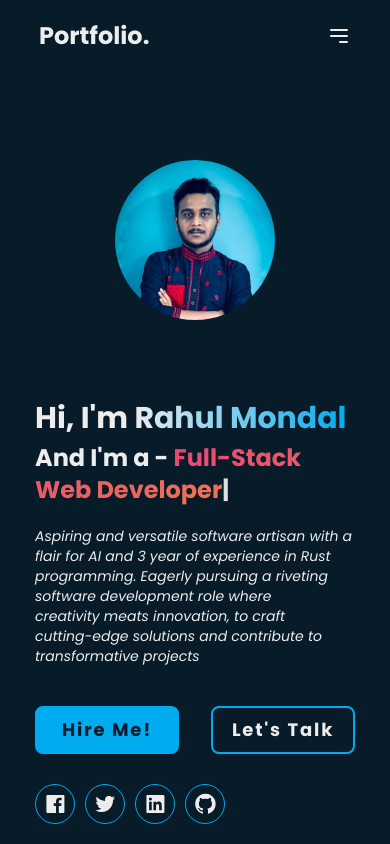
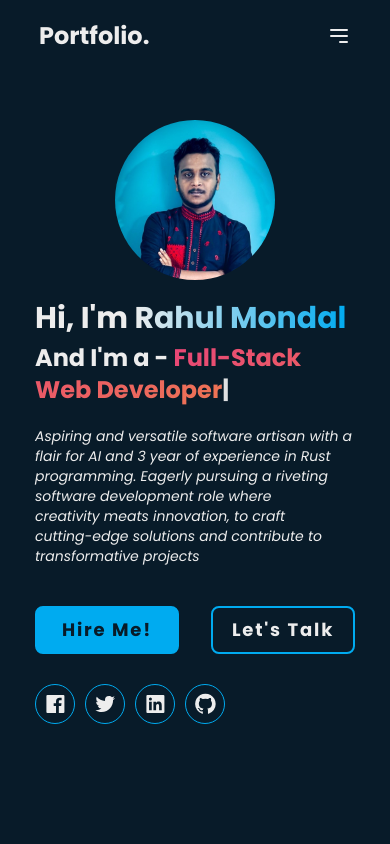
Before and after one commit to Rahul721999/my-portfolio, a React (Vite) app: page / in a window 390 px wide. Shown: the top 844 px of the page. Built offline with nearby package versions, Linux system fonts and the light colour scheme; no server answers.

Commit message:
fix: home page items center on tablet view

```diff
--- a/src/components/Photo/Photo.jsx
+++ b/src/components/Photo/Photo.jsx
@@ -3,7 +3,7 @@ import './Photo.css'
 
 const Photo = () => {
     return (
-        <div className="justify-center items-center rounded-full profile-photo w-40 laptop:w-fit">
+        <div className="justify-center items-center rounded-full profile-photo w-40 tablet:w-fit">
             <img
                 src='./profile_photo.png'
                 alt='desktop-profile'
--- a/src/pages/Home/Homepage.jsx
+++ b/src/pages/Home/Homepage.jsx
@@ -7,14 +7,14 @@ const Home = () => {
     const el = useRef(null);
     useTypedEffect(el);
     return (
-        <section id="home" className="flex flex-col laptop:flex-row justify-start items-center section-container">
-            <div className="tablet:w-3/5 order-2 laptop:order-1">
+        <section id="home" className="flex flex-col tablet:flex-row justify-start items-center section-container">
+            <div className="tablet:w-3/5 order-2 tablet:order-1 mt-5">
                 <h1 className="text-center tablet:text-left text-3xl tablet:text-5xl font-bold leading-tight flex">
                     <span className="intro-tag">Hi, I'm&nbsp;</span>
                     <span className="name-tag"> Rahul Mondal</span>
                 </h1>
                 <h3 className="tablet:text-3xl text-2xl font-bold my-1 designation-tag">And I'm a - <span ref={el} className="gradient-text"></span></h3>
-                <p className="text-pretty  flex italic tablet:text-lg text-sm laptop:text-left my-5 mb-10 ">
+                <p className="text-pretty  flex italic tablet:text-lg text-sm tablet:text-left my-5 mb-10 ">
                     Aspiring and versatile software artisan with a flair for AI and 3 year of experience in Rust programming.
                     Eagerly pursuing a riveting software development role where creativity meats innovation,
                     to craft cutting-edge solutions and contribute to transformative projects
@@ -27,7 +27,7 @@ const Home = () => {
                     <MediaIcons />
                 </div>
             </div>
-            <div className=" flex justify-center items-center m-20 order-1 tablet:w-2/5 laptop:order-2"><Photo /></div>
+            <div className=" flex justify-center order-1 mt-10 tablet:w-2/5 tablet:order-2"><Photo /></div>
         </section>
     )
 }
```
